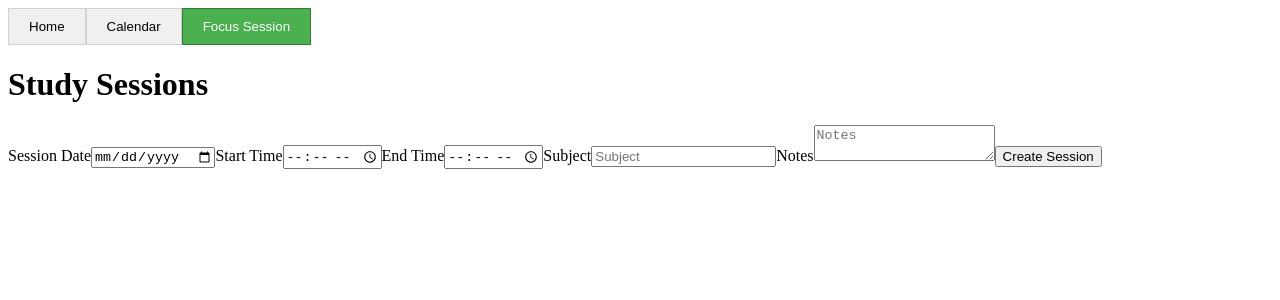
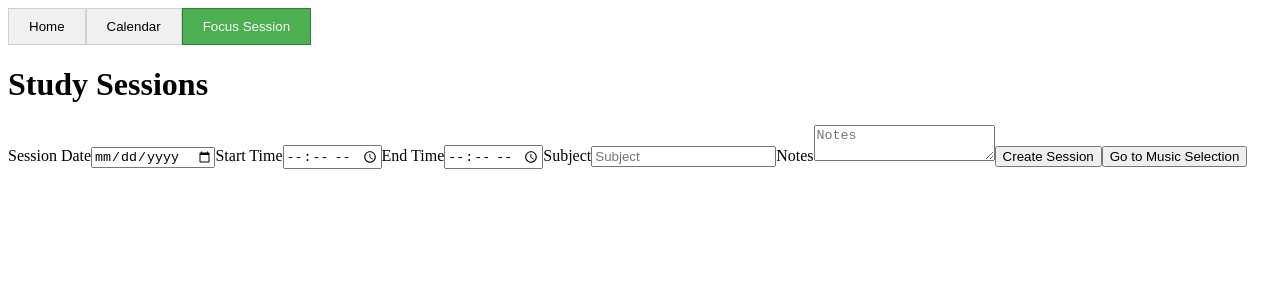
Before and after one commit to CEN4010-Fall2023-Prin-Soft-Eng/cen4010-prin-soft-eng-final-project-001-group-21, a Vue app: page /study-sessions in a window 1280 px wide. Shown: the top 300 px of the page. Built offline with nearby package versions, Linux system fonts and the light colour scheme; sample sign-in values are in the browser's storage.

Commit message:
Changes for inspo messages

```diff
--- a/src/components/StudySessions.vue
+++ b/src/components/StudySessions.vue
@@ -25,6 +25,11 @@
 
       <!-- Add other fields as necessary -->
       <button type="submit">Create Session</button>
+
+      <!-- Button to navigate to MusicSelection.vue -->
+      <router-link to="/music-selection">
+        <button type="button">Go to Music Selection</button>
+      </router-link>
     </form>
 
     <!-- Area to display existing study sessions -->
```
Lines whose indentation alone changed are shown as unchanged.
